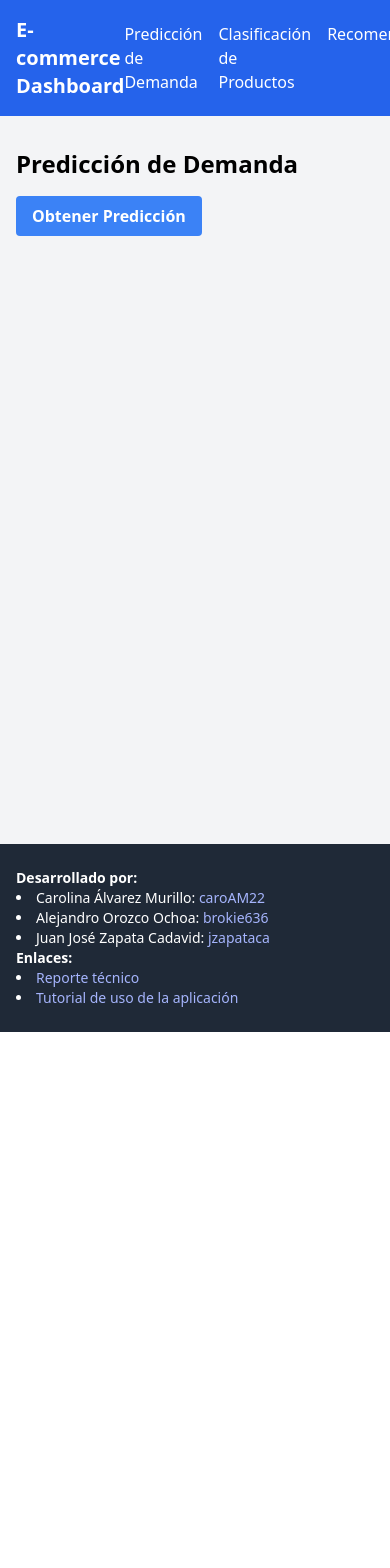
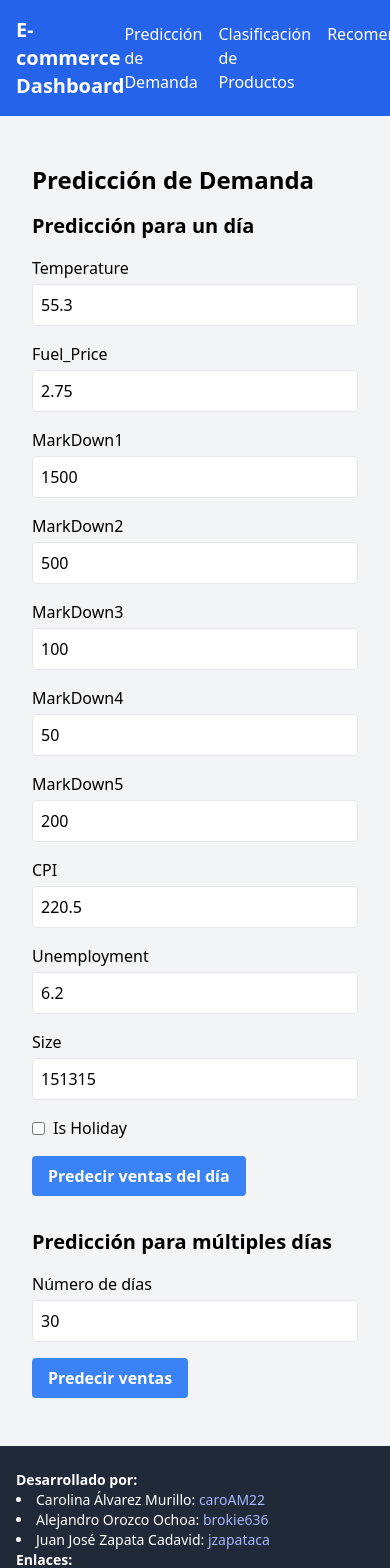
Before and after one commit to caroAM22/ecomAI-frontend, a React (Vite) app: page / in a window 390 px wide. Shown: the top 1568 px of the page. Before the commit the page ends 1032 px from the top, so only its background shows below. Built offline with nearby package versions, Linux system fonts and the light colour scheme.

Commit message:
Feat: conexión con modelo series de tiempo

```diff
--- a/src/pages/DemandPrediction.tsx
+++ b/src/pages/DemandPrediction.tsx
@@ -1,40 +1,208 @@
+import type React from "react"
 import { useState } from "react"
-import { LineChart, Line, XAxis, YAxis, CartesianGrid, Tooltip, Legend } from "recharts"
+import { LineChart, Line, XAxis, YAxis, CartesianGrid, Tooltip, Legend, ResponsiveContainer } from "recharts"
 
-const DemandPrediction = () => {
-  const [predictionData, setPredictionData] = useState<{ date: string; sales: number }[]>([])
+interface PredictionData {
+  date: string
+  sales: number
+}
 
-  const fetchPrediction = async () => {
+interface FormData {
+  Temperature: number
+  Fuel_Price: number
+  MarkDown1: number
+  MarkDown2: number
+  MarkDown3: number
+  MarkDown4: number
+  MarkDown5: number
+  CPI: number
+  Unemployment: number
+  Size: number
+  IsHoliday: boolean
+}
+
+const DemandPrediction: React.FC = () => {
+  const [singleDayPrediction, setSingleDayPrediction] = useState<number | null>(null)
+  const [multipleDaysPrediction, setMultipleDaysPrediction] = useState<PredictionData[]>([])
+  const [formData, setFormData] = useState<FormData>({
+    Temperature: 55.3,
+    Fuel_Price: 2.75,
+    MarkDown1: 1500.0,
+    MarkDown2: 500.0,
+    MarkDown3: 100.0,
+    MarkDown4: 50.0,
+    MarkDown5: 200.0,
+    CPI: 220.5,
+    Unemployment: 6.2,
+    Size: 151315,
+    IsHoliday: false,
+  })
+  const [days, setDays] = useState<number>(30)
+
+  const handleInputChange = (e: React.ChangeEvent<HTMLInputElement>) => {
+    const { name, value, type, checked } = e.target
+    setFormData((prev) => ({
+      ...prev,
+      [name]: type === "checkbox" ? checked : name === "Size" ? Number.parseInt(value) : Number.parseFloat(value),
+    }))
+  }
+
+  const predictSingleDay = async (e: React.FormEvent) => {
+    e.preventDefault()
     try {
-      const response = await fetch("/api/demand-prediction")
+      const response = await fetch("https://predicciones-9fuy.onrender.com/predict_day", {
+        method: "POST",
+        headers: {
+          "Content-Type": "application/json",
+        },
+        body: JSON.stringify({
+          ...formData,
+          IsHoliday: formData.IsHoliday ? 1 : 0,
+        }),
+      })
       const data = await response.json()
-      setPredictionData(data)
+      setSingleDayPrediction(data.predicted_sales)
     } catch (error) {
-      console.error("Error fetching prediction data:", error)
+      console.error("Error predicting single day sales:", error)
+    }
+  }
+
+  const predictMultipleDays = async (e: React.FormEvent) => {
+    e.preventDefault()
+    try {
+      const response = await fetch("https://predicciones-9fuy.onrender.com/predict_days", {
+        method: "POST",
+        headers: {
+          "Content-Type": "application/json",
+        },
+        body: JSON.stringify({ days }),
+      })
+      const data = await response.json()
+      const currentDate = new Date()
+      const predictionData = data.predicted_sales.map((sales: number, index: number) => {
+        const date = new Date(currentDate)
+        date.setDate(currentDate.getDate() + index)
+        return {
+          date: date.toISOString().split("T")[0],
+          sales,
+        }
+      })
+      setMultipleDaysPrediction(predictionData)
+    } catch (error) {
+      console.error("Error predicting multiple days sales:", error)
     }
   }
 
   return (
+    <div className="container mx-auto p-4">
+      <h1 className="text-2xl font-bold mb-4">Predicción de Demanda</h1>
+
+      <div className="grid md:grid-cols-2 gap-8">
         <div>
-      <h1 className="text-2xl font-bold mb-4">Predicción de Demanda</h1>
-      <button
-        onClick={fetchPrediction}
-        className="bg-blue-500 hover:bg-blue-700 text-white font-bold py-2 px-4 rounded mb-4"
-      >
-        Obtener Predicción
+          <h2 className="text-xl font-semibold mb-4">Predicción para un día</h2>
+          <form onSubmit={predictSingleDay} className="space-y-4">
+            {Object.entries(formData).map(([key, value]) =>
+              key !== "IsHoliday" ? (
+                <div key={key} className="flex flex-col">
+                  <label htmlFor={key} className="mb-1">
+                    {key}
+                  </label>
+                  <input
+                    type="number"
+                    id={key}
+                    name={key}
+                    value={value}
+                    onChange={handleInputChange}
+                    step={key === "Size" ? 1 : 0.1}
+                    className="border rounded p-2"
+                  />
+                </div>
+              ) : null,
+            )}
+            <div className="flex items-center space-x-2">
+              <input
+                type="checkbox"
+                id="IsHoliday"
+                name="IsHoliday"
+                checked={formData.IsHoliday}
+                onChange={handleInputChange}
+                className="form-checkbox"
+              />
+              <label htmlFor="IsHoliday">Is Holiday</label>
+            </div>
+            <button type="submit" className="bg-blue-500 hover:bg-blue-700 text-white font-bold py-2 px-4 rounded">
+              Predecir ventas del día
             </button>
-      {predictionData.length > 0 && (
-        <LineChart width={600} height={300} data={predictionData}>
+          </form>
+          {singleDayPrediction !== null && (
+            <p className="mt-4">Para este día tus ventas serán de: ${singleDayPrediction.toFixed(2)}</p>
+          )}
+        </div>
+
+        <div>
+          <h2 className="text-xl font-semibold mb-4">Predicción para múltiples días</h2>
+          <form onSubmit={predictMultipleDays} className="space-y-4">
+            <div className="flex flex-col">
+              <label htmlFor="days" className="mb-1">
+                Número de días
+              </label>
+              <input
+                type="number"
+                id="days"
+                value={days}
+                onChange={(e) => setDays(Number.parseInt(e.target.value))}
+                min={1}
+                max={30}
+                className="border rounded p-2"
+              />
+            </div>
+            <button type="submit" className="bg-blue-500 hover:bg-blue-700 text-white font-bold py-2 px-4 rounded">
+              Predecir ventas
+            </button>
+          </form>
+          {multipleDaysPrediction.length > 0 && (
+            <div className="mt-4">
+              <div className="h-[300px] mb-4">
+                <ResponsiveContainer width="100%" height="100%">
+                  <LineChart data={multipleDaysPrediction}>
                     <CartesianGrid strokeDasharray="3 3" />
                     <XAxis dataKey="date" />
                     <YAxis />
-          <Tooltip />
+                    <Tooltip
+                      formatter={(value) => {
+                        const numValue = Number(value); // Convertir a número
+                        return [`$${numValue.toFixed(2)}`, "Ventas"];
+                      }}
+                    />
                     <Legend />
                     <Line type="monotone" dataKey="sales" stroke="#8884d8" />
                   </LineChart>
+                </ResponsiveContainer>
+              </div>
+              <div className="overflow-x-auto">
+                <table className="min-w-full bg-white">
+                  <thead>
+                    <tr>
+                      <th className="px-4 py-2 text-left">Fecha</th>
+                      <th className="px-4 py-2 text-left">Ventas Predichas</th>
+                    </tr>
+                  </thead>
+                  <tbody>
+                    {multipleDaysPrediction.map((day, index) => (
+                      <tr key={index} className={index % 2 === 0 ? "bg-gray-100" : ""}>
+                        <td className="px-4 py-2">{day.date}</td>
+                        <td className="px-4 py-2">${day.sales.toFixed(2)}</td>
+                      </tr>
+                    ))}
+                  </tbody>
+                </table>
+              </div>
+            </div>
           )}
         </div>
-  )
-}
+      </div>
+    </div>
+  );
+};
 
-export default DemandPrediction
+export default DemandPrediction;
```
Lines whose indentation alone changed are shown as unchanged.
